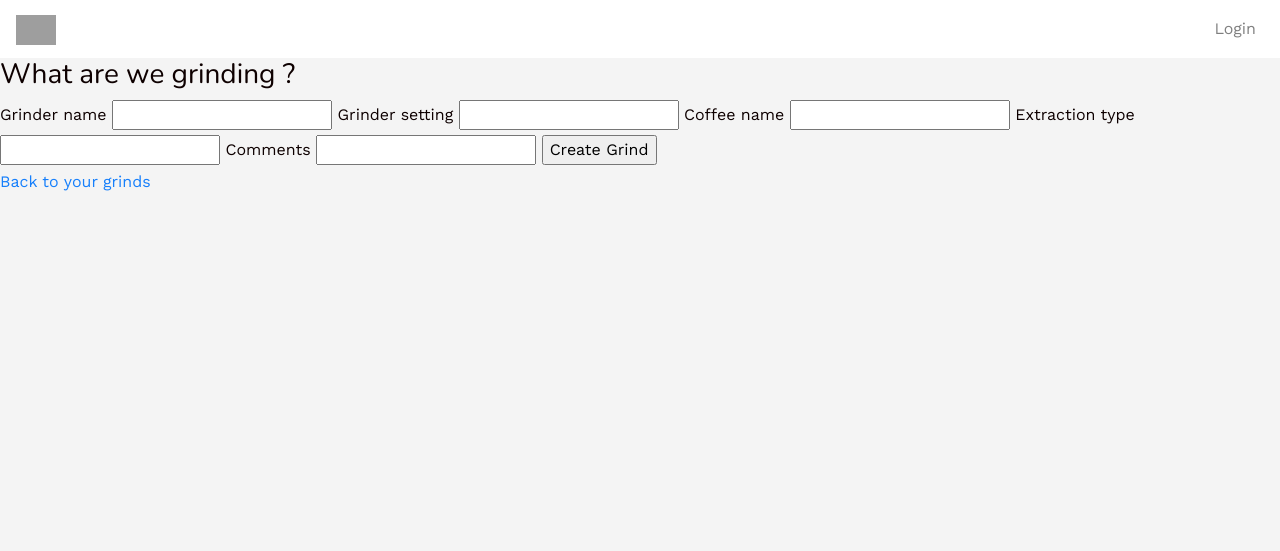
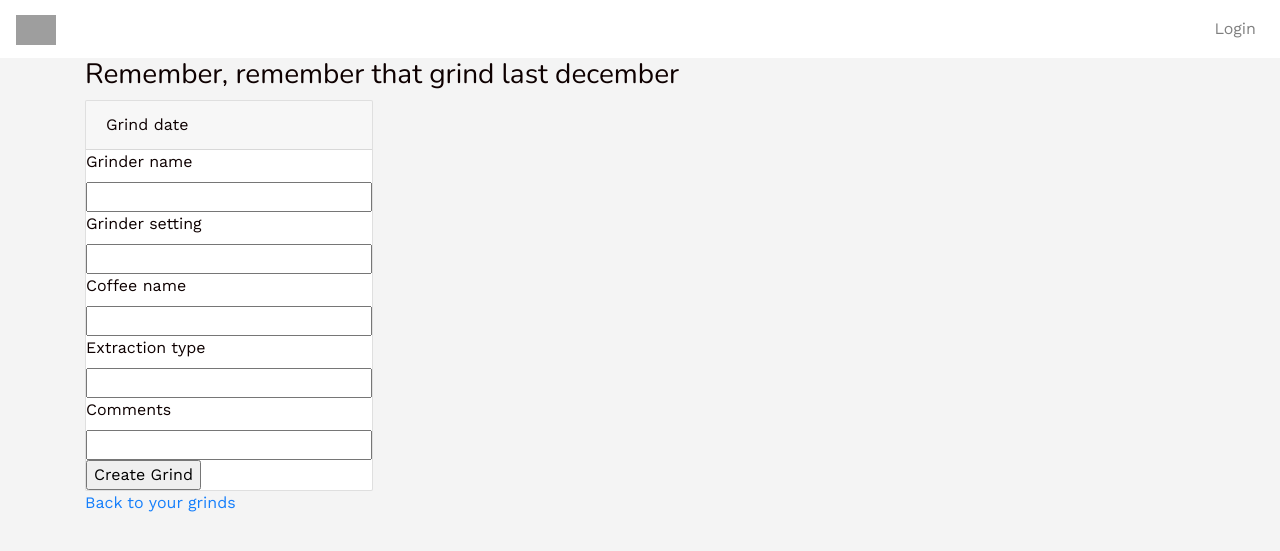
Before and after one commit to MedericMesle/DialerAll, a Rails app: page /grinds/new in a window 1280 px wide. Shown: the top 551 px of the page. Run offline with Rails 7, Linux system fonts and the light colour scheme; style sheets or scripts are compiled from the project's sources; some libraries are stand-ins or nearby versions; grey boxes are pictures that could not be loaded.

Commit message:
bootstrap on new grind

```diff
--- a/app/views/grinds/index.html.erb
+++ b/app/views/grinds/index.html.erb
@@ -2,7 +2,8 @@
 <div class="container">
   <h1>Here you will find all your grinds</h1>
 
-  <%= link_to "Log a new grind", new_grind_path %>
+<button type="button" class="btn btn-outline-secondary"> <%= link_to "Log a new grind", new_grind_path %>
+</button>
 
   <div class="card" style="width: 18rem;">
   <% @grinds.each do |grind| %>
--- a/app/views/grinds/new.html.erb
+++ b/app/views/grinds/new.html.erb
@@ -1,7 +1,13 @@
-<h3>What are we grinding ?</h3>
 
+<div class="container">
+  <h3>Remember, remember that grind last december</h3>
 
+  <div class="card" style="width: 18rem;">
+    <div class="card-header">
+      Grind date
+    </div>
     <%= form_for(@grind) do |f| %>
+    <ul class="list-group list-group-flush">
       <%= f.label :grinder_name%>
       <%= f.text_field :grinder_name %>
       <%= f.label :grinder_setting %>
@@ -12,8 +18,12 @@
       <%= f.text_field :extraction_type %>
       <%= f.label :comments %>
       <%= f.text_field :comments %>
+    </ul>
     <%= f.submit %>
   <% end %>
+  </div>
+
 
 
   <%= link_to "Back to your grinds", grinds_path %>
+</div>
```
Lines whose indentation alone changed are shown as unchanged.
